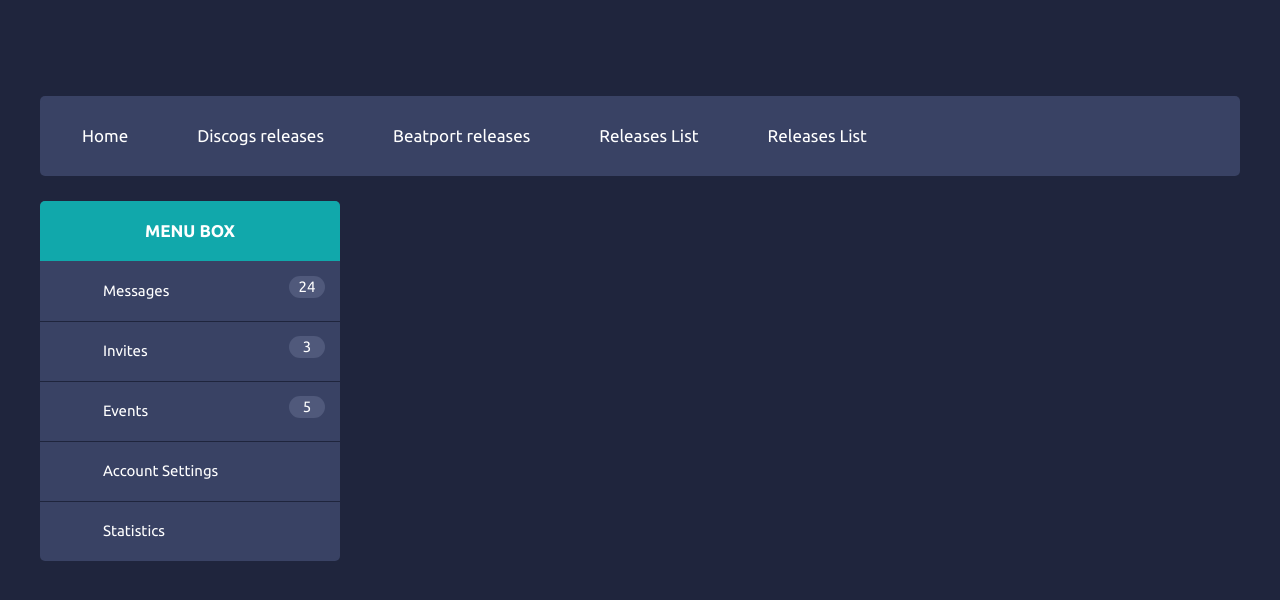
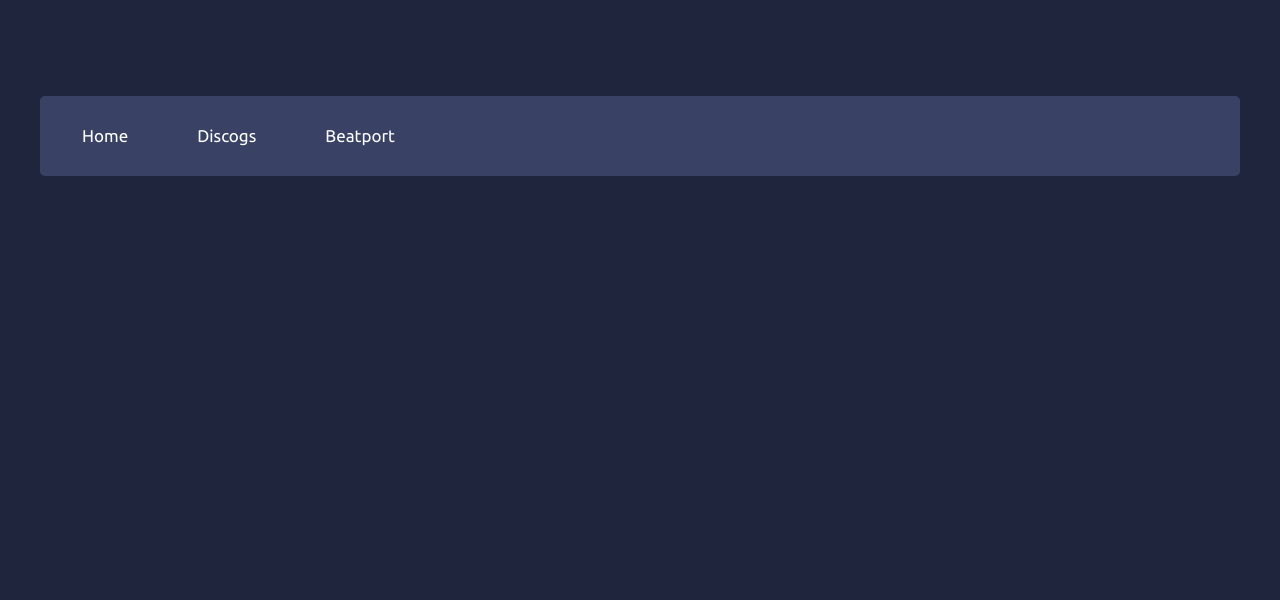
Before and after one commit to marceljungle/label-releases-explorer, a Django app: page / in a window 1280 px wide. Shown: the top 600 px of the page. Run offline with Django 3.2, Linux system fonts and the light colour scheme; some libraries are stand-ins or nearby versions.

Commit message:
Improved Ux and added date filter

```diff
--- a/label-releases-explorer/urls.py
+++ b/label-releases-explorer/urls.py
@@ -27,5 +27,8 @@ urlpatterns = [
     path('releasesbylabelbeatport/', views.show_releases_by_label_beatport),
     path('releasesbylabeldiscogs/', views.show_releases_by_label_discogs),
     path('releasesdiscogs/', views.show_releases_discogs),
-    path('releasesbeatport/', views.show_releases_beatport)
+    path('releasesbeatport/', views.show_releases_beatport),
+    path('filterbydatebeatport/', views.filter_by_date_beatport),
+    path('filterbydatediscogs/', views.filter_by_date_discogs),
+
 ]
--- a/principal/forms.py
+++ b/principal/forms.py
@@ -6,3 +6,8 @@
 class byLabel(forms.Form):
     label = forms.CharField(label="Label name",
                             widget=forms.TextInput, required=True)
+
+
+class ReleasesByDate(forms.Form):
+    date = forms.CharField(
+        label="Release date", widget=forms.TextInput, required=True)
--- a/principal/templates/index.html
+++ b/principal/templates/index.html
@@ -24,49 +24,33 @@
                         <a class="header-menu-tab" href="/"><span class="icon entypo-cog scnd-font-color"></span>Home</a>
                     </li>
                     <li>
-                        <a class="header-menu-tab" href="/releasesbylabeldiscogs"><span class="icon fontawesome-user scnd-font-color"></span>Discogs releases</a>
+                        <a class="header-menu-tab" href="/releasesdiscogs"><span class="icon fontawesome-user scnd-font-color"></span>Discogs</a>
                     </li>
                     <li>
-                        <a class="header-menu-tab" href="/releasesbylabelbeatport"><span class="icon fontawesome-envelope scnd-font-color"></span>Beatport releases</a>
-                    </li>
-                    <li>
-                        <a class="header-menu-tab" href="/releasesdiscogs"><span class="icon fontawesome-star-empty scnd-font-color"></span>Releases List</a>
-                    </li>
-                    <li>
-                        <a class="header-menu-tab" href="/releasesbeatport"><span class="icon fontawesome-star-empty scnd-font-color"></span>Releases List</a>
+                        <a class="header-menu-tab" href="/releasesbeatport"><span class="icon fontawesome-envelope scnd-font-color"></span>Beatport</a>
                     </li>
                 </ul>
             </header>
 
             <!-- LEFT-CONTAINER -->
-            <div class="left-container container">
-                <div class="menu-box block"> <!-- MENU BOX (LEFT-CONTAINER) -->
-                    <h2 class="titular">MENU BOX</h2>
-                    <ul class="menu-box-menu">
-                        <li>
-                            <a class="menu-box-tab" href="#6"><span class="icon fontawesome-envelope scnd-font-color"></span>Messages<div class="menu-box-number">24</div></a>
-                        </li>
-                        <li>
-                            <a class="menu-box-tab" href="#8"><span class="icon entypo-paper-plane scnd-font-color"></span>Invites<div class="menu-box-number">3</div></a>
-                        </li>
-                        <li>
-                            <a class="menu-box-tab" href="#10"><span class="icon entypo-calendar scnd-font-color"></span>Events<div class="menu-box-number">5</div></a>
-                        </li>
-                        <li>
-                            <a class="menu-box-tab" href="#12"><span class="icon entypo-cog scnd-font-color"></span>Account Settings</a>
-                        </li>
-                        <li>
-                            <a class="menu-box-tab" href="#13"><sapn class="icon entypo-chart-line scnd-font-color"></sapn>Statistics</a>
-                        </li>
-                    </ul>
-                </div>
-            </div>
+
+            {% if page_type == "discogs" %}
+            {% include 'discogs_left_container.html' %}
+            {% endif %}
+
+            {% if page_type == "beatport" %}
+            {% include 'beatport_left_container.html' %}
+            {% endif %}
+
             <!-- MIDDLE-CONTAINER -->
             <div class="middle-container container-main">
                 <div class="profile block"> <!-- PROFILE (MIDDLE-CONTAINER) -->
-
                     {% if releases %}
+                    {% if all_releases == "true" %}
                     <h1 class="only-center"> Total label releases:  {{ releases|length }}</h1>
+                    {% elif all_releases == "false" %}
+                    <h1 class="only-center"> Filtered releases:  {{ releases|length }}</h1>
+                    {% endif %}
                     <ul>
                     {% for row in releases %}
                         <li class="custom font-awesome">
--- a/principal/views.py
+++ b/principal/views.py
@@ -7,7 +7,7 @@ from principal.models import ReleasesDiscogs, ReleasesBeatport
 from django.contrib.auth.forms import AuthenticationForm
 from django.contrib.auth import login, authenticate, logout
 from django.contrib.auth.decorators import login_required
-from principal.forms import byLabel
+from principal.forms import byLabel, ReleasesByDate
 from principal.populate import populate_labels_by_discogs, populate_releases_by_label_beatport
 
 path = "data"
@@ -20,6 +20,7 @@ def show_releases_by_label_discogs(request):
     fecha = 0
     releases = []
     page_type = "discogs"
+    all_releases = "true"
     if request.method == 'POST':
         formulario = byLabel(request.POST)
         if formulario.is_valid():
@@ -27,7 +28,7 @@ def show_releases_by_label_discogs(request):
             label = formulario.cleaned_data['label']
             populate_labels_by_discogs(label)
             releases = ReleasesDiscogs.objects.all()
-    return render(request, 'index.html', {'formulario': formulario, 'releases': releases, 'STATIC_URL': settings.STATIC_URL, 'page_type': page_type})
+    return render(request, 'index.html', {'formulario': formulario, 'releases': releases, 'all_releases': all_releases, 'STATIC_URL': settings.STATIC_URL, 'page_type': page_type})
 
 
 def show_releases_discogs(request):
@@ -35,17 +36,19 @@ def show_releases_discogs(request):
     fecha = 0
     releases = []
     page_type = "discogs"
+    all_releases = "true"
     releases = ReleasesDiscogs.objects.all()
-    return render(request, 'index.html', {'releases': releases, 'STATIC_URL': settings.STATIC_URL, 'page_type': page_type})
+    return render(request, 'index.html', {'releases': releases, 'all_releases': all_releases, 'STATIC_URL': settings.STATIC_URL, 'page_type': page_type})
 
 
 def show_releases_beatport(request):
     formulario = byLabel()
     fecha = 0
     releases = []
+    all_releases = "true"
     page_type = "beatport"
     releases = ReleasesBeatport.objects.all()
-    return render(request, 'index.html', {'releases': releases, 'STATIC_URL': settings.STATIC_URL, 'page_type': page_type})
+    return render(request, 'index.html', {'releases': releases, 'all_releases': all_releases, 'STATIC_URL': settings.STATIC_URL, 'page_type': page_type})
 
 
 def show_releases_by_label_beatport(request):
@@ -53,6 +56,7 @@ def show_releases_by_label_beatport(request):
     fecha = 0
     releases = []
     page_type = "beatport"
+    all_releases = "true"
     if request.method == 'POST':
         formulario = byLabel(request.POST)
         if formulario.is_valid():
@@ -60,7 +64,35 @@ def show_releases_by_label_beatport(request):
             label = formulario.cleaned_data['label']
             populate_releases_by_label_beatport(label)
             releases = ReleasesBeatport.objects.all()
-    return render(request, 'index.html', {'formulario': formulario, 'releases': releases, 'STATIC_URL': settings.STATIC_URL, 'page_type': page_type})
+    return render(request, 'index.html', {'formulario': formulario, 'releases': releases, 'all_releases': all_releases, 'STATIC_URL': settings.STATIC_URL, 'page_type': page_type})
+
+
+def filter_by_date_beatport(request):
+    formulario = ReleasesByDate()
+    date = 0
+    releases = []
+    page_type = "beatport"
+    all_releases = "false"
+    if request.method == 'POST':
+        formulario = ReleasesByDate(request.POST)
+        if formulario.is_valid():
+            date = formulario.cleaned_data['date']
+            releases = ReleasesBeatport.objects.filter(year__istartswith=date)
+    return render(request, 'index.html', {'formulario': formulario, 'page_type': page_type, 'releases': releases, 'all_releases': all_releases, 'STATIC_URL': settings.STATIC_URL})
+
+
+def filter_by_date_discogs(request):
+    formulario = ReleasesByDate()
+    date = 0
+    releases = []
+    page_type = "discogs"
+    all_releases = "false"
+    if request.method == 'POST':
+        formulario = ReleasesByDate(request.POST)
+        if formulario.is_valid():
+            date = formulario.cleaned_data['date']
+            releases = ReleasesDiscogs.objects.filter(year__istartswith=date)
+    return render(request, 'index.html', {'formulario': formulario, 'releases': releases, 'page_type': page_type, 'all_releases': all_releases, 'STATIC_URL': settings.STATIC_URL})
 
 
 def inicio(request):
```
Also changed, not shown: principal/templates/beatport_left_container.html (added, +22 -0 lines), principal/templates/discogs_left_container.html (added, +22 -0 lines).
